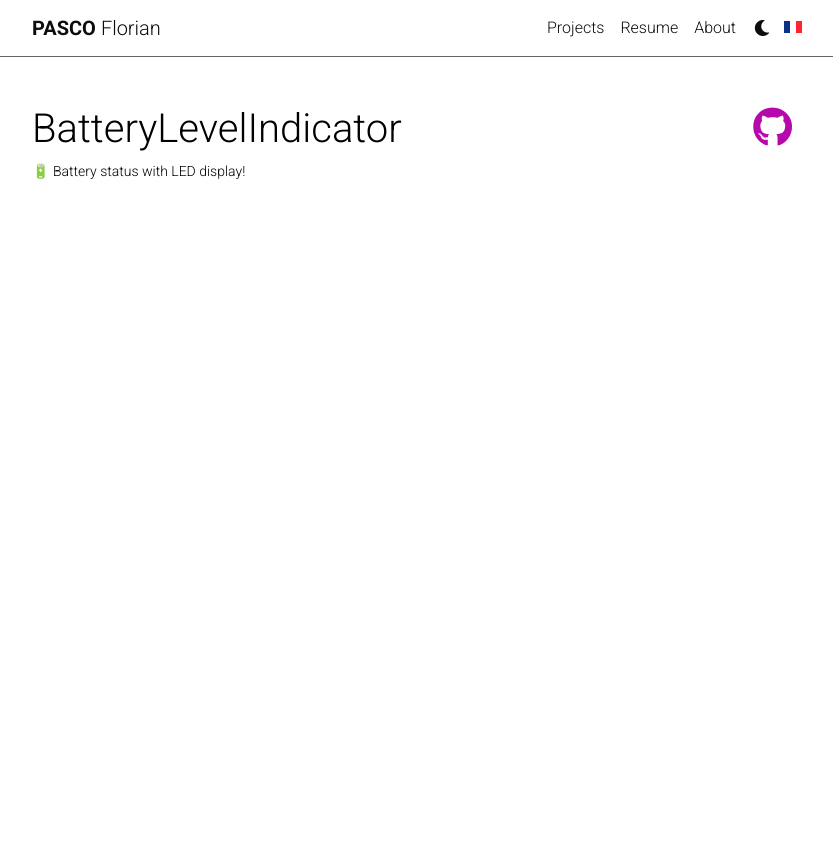
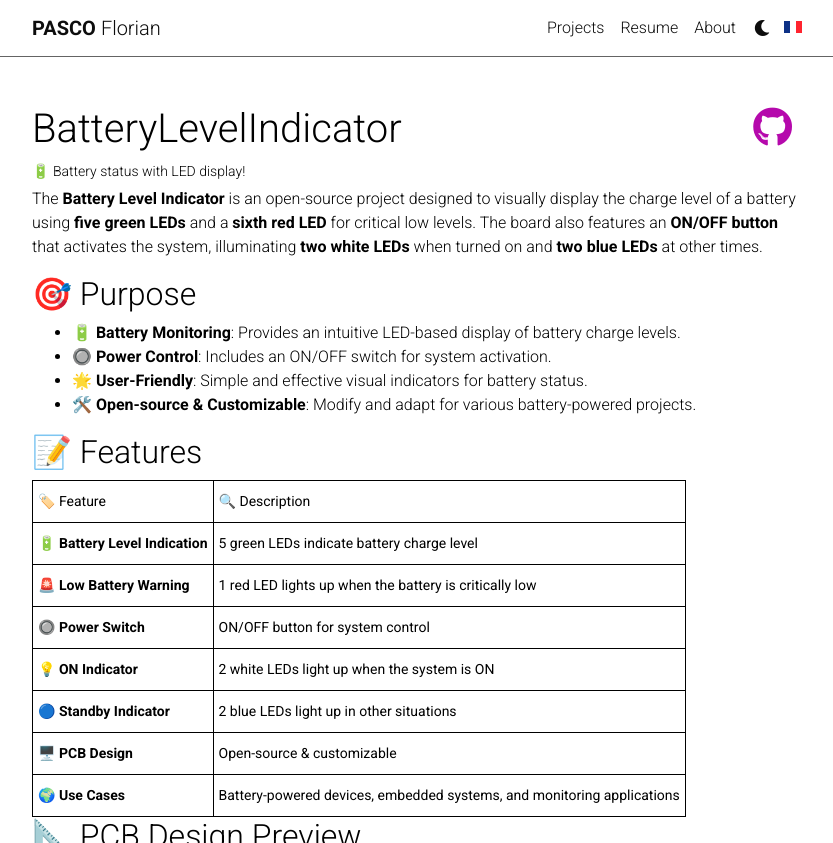
Before and after one commit to mathisdemo/mathisdemo.github.io, a Jekyll site: the page built from _projects/BatteryLevelIndicator.md, in a window 1280 px wide and 1400 px high. Shown: the top 843 px of the window, without its empty margins (223-1056 px from the left). Built offline with Jekyll 4.4.1, drawn with Linux system fonts in a browser that asks for light colours; comment, search, counter and statistics services are not loaded; a style sheet for code colours, icons or effects is not loaded; some of the changed text lies outside the part shown; grey boxes are pictures that could not be loaded.

Commit message:
Add Markdown files and images for repositories

```diff
--- a/_projects/BatteryLevelIndicator.md
+++ b/_projects/BatteryLevelIndicator.md
@@ -10,3 +10,31 @@ github: https://github.com/mpek29/BatteryLevelIndicator
 category: Electronics
 subcategory: PCB Design
 ---
+
+
+The **Battery Level Indicator** is an open-source project designed to visually display the charge level of a battery using **five green LEDs** and a **sixth red LED** for critical low levels. The board also features an **ON/OFF button** that activates the system, illuminating **two white LEDs** when turned on and **two blue LEDs** at other times.
+
+## 🎯 Purpose
+
+- 🔋 **Battery Monitoring**: Provides an intuitive LED-based display of battery charge levels.
+- 🔘 **Power Control**: Includes an ON/OFF switch for system activation.
+- 🌟 **User-Friendly**: Simple and effective visual indicators for battery status.
+- 🛠️ **Open-source & Customizable**: Modify and adapt for various battery-powered projects.
+
+## 📝 Features
+
+| 🏷️ Feature        | 🔍 Description |
+|----------------|-------------|
+| 🔋 **Battery Level Indication** | 5 green LEDs indicate battery charge level |
+| 🚨 **Low Battery Warning** | 1 red LED lights up when the battery is critically low |
+| 🔘 **Power Switch** | ON/OFF button for system control |
+| 💡 **ON Indicator** | 2 white LEDs light up when the system is ON |
+| 🔵 **Standby Indicator** | 2 blue LEDs light up in other situations |
+| 🖥️ **PCB Design** | Open-source & customizable |
+| 🌍 **Use Cases** | Battery-powered devices, embedded systems, and monitoring applications |
+
+## 📐 PCB Design Preview
+
+| 📜 Schematic | 🖥️ PCB Layout | 🏗️ 3D |
+|-----------|-----------|-----------|
+| {% include image.html path="assets/img/projects/BatteryLevelIndicator/schematic.png" width="100%" %} | {% include image.html path="assets/img/projects/BatteryLevelIndicator/pcb_layout.png" width="100%" %} | {% include image.html path="assets/img/projects/BatteryLevelIndicator/3d.png" width="100%" %} |
```
Also changed, not shown: _projects/BluetoothSpeakerKeyboard.md (+28 -0 lines), _projects/DtmfCodeAnalyzer.md (+26 -0 lines).
